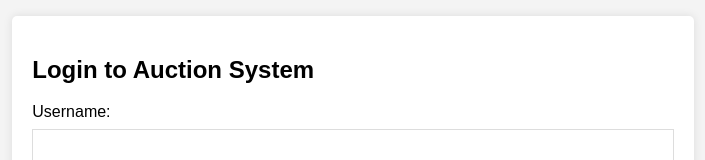
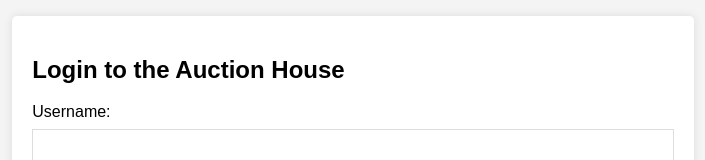
Before and after one commit to gavinmckenna/auction-repo, a website: page public/index.html in a window 1280 px wide. Shown: the part 214-374 px from the top of the page, without its empty margins (287-992 px from the left). Drawn offline with Linux system fonts and the light colour scheme.

Commit message:
Fixing title

```diff
--- a/public/index.html
+++ b/public/index.html
@@ -8,7 +8,7 @@
 </head>
 <body>
     <div class="login-container">
-        <h2>Login to Auction System</h2>
+        <h2>Login to the Auction House</h2>
         <form id="login-form">
             <label for="username">Username:</label>
             <input type="text" id="username" name="username" required>
```
